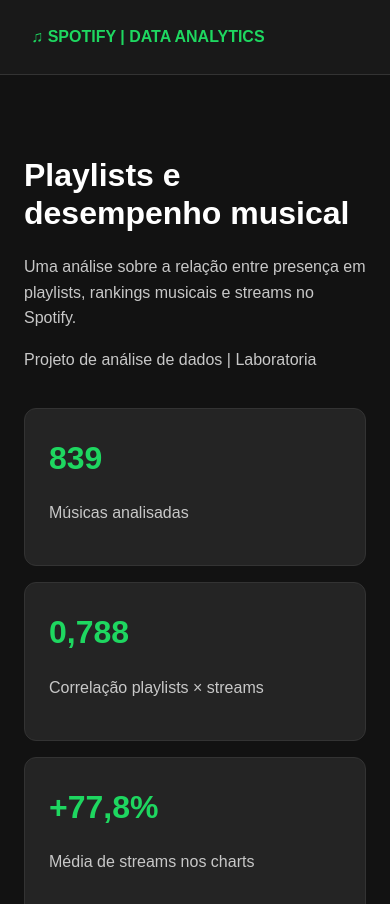
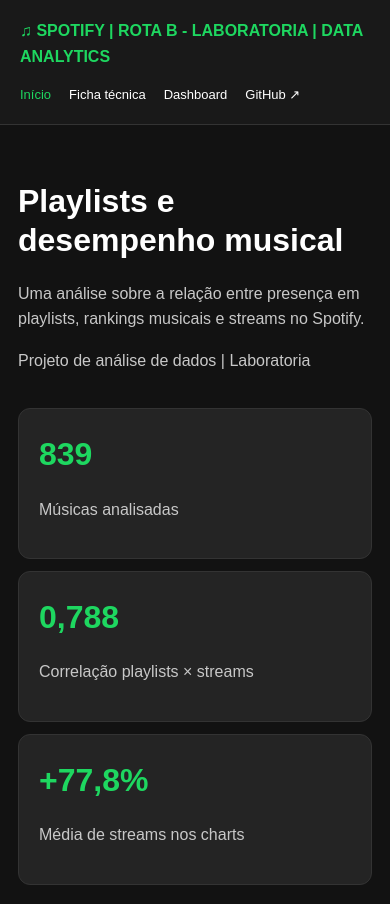
Before and after one commit to Janaina01/spotify-playlist-analysis, a plain HTML site: page index.html in a window 390 px wide. Shown: the top 904 px of the page. Drawn offline with Linux system fonts and the light colour scheme.

Commit message:
feat: refatora e acrescenta responsividade

```diff
--- a/index.html
+++ b/index.html
@@ -6,6 +6,54 @@
   <meta name="viewport" content="width=device-width, initial-scale=1">
   <title>Spotify | Análise de Dados</title>
   <style>
+
+    /* Navegação */
+    .site-header {
+      padding: 18px 6%;
+      background: #191919;
+      border-bottom: 1px solid #333;
+    }
+
+    .header-content {
+      max-width: 1100px;
+      margin: auto;
+      display: flex;
+      align-items: center;
+      justify-content: space-between;
+      gap: 20px;
+    }
+
+    .logo {
+      color: #1ed760;
+      font-weight: bold;
+      text-decoration: none;
+    }
+
+    nav {
+      display: flex;
+      flex-wrap: wrap;
+      gap: 22px;
+    }
+
+    nav a {
+      color: #fff;
+      text-decoration: none;
+      font-size: 14px;
+    }
+
+    nav a:hover,
+    nav a[aria-current="page"] {
+      color: #1ed760;
+    }
+
+    html {
+      scroll-behavior: smooth;
+    }
+
+    #dashboard {
+      scroll-margin-top: 30px;
+    }
+
     * { box-sizing: border-box; }
     body {
       margin: 0;
@@ -49,14 +97,96 @@
       font-weight: bold;
     }
     footer { text-align: center; padding: 30px; color: #999; }
+
+
+    /* Responsividade */
+    @media (max-width: 768px) {
+      .site-header {
+        padding: 18px 20px;
+      }
+
+      .header-content {
+        flex-direction: column;
+        align-items: flex-start;
+        gap: 16px;
+      }
+
+      nav {
+        gap: 12px 18px;
+      }
+
+      nav a {
+        font-size: 13px;
+      }
+
+      main {
+        padding: 36px 18px;
+      }
+
+      h1 {
+        font-size: 32px;
+        line-height: 1.2;
+      }
+
+      h2 {
+        font-size: 23px;
+      }
+
+      .cards {
+        grid-template-columns: 1fr;
+        gap: 12px;
+      }
+
+      .card {
+        padding: 20px;
+      }
+
+      .links {
+        flex-direction: column;
+      }
+
+      .button {
+        text-align: center;
+      }
+
+      #dashboard img {
+        width: 100%;
+        height: auto;
+      }
+    }
+
+    @media (max-width: 380px) {
+      nav {
+        gap: 10px;
+      }
+
+      nav a {
+        font-size: 12px;
+      }
+    }
+
   </style>
 </head>
 <body>
-  <header>
-    <div class="logo">♫ SPOTIFY | DATA ANALYTICS</div>
-  </header>
 
-  <main>
+<header class="site-header">
+  <div class="header-content">
+    <a class="logo" href="index.html">
+      ♫ SPOTIFY | ROTA B - LABORATORIA | DATA ANALYTICS
+    </a>
+
+    <nav aria-label="Navegação principal">
+      <a href="index.html" aria-current="page">Início</a>
+      <a href="ficha-tecnica.html">Ficha técnica</a>
+      <a href="#dashboard">Dashboard</a>
+      <a href="https://github.com/Janaina01/spotify-playlist-analysis"
+         target="_blank"
+         rel="noopener noreferrer">GitHub ↗</a>
+    </nav>
+  </div>
+</header>
+
+<main>
     <h1>Playlists e desempenho musical</h1>
     <p>
       Uma análise sobre a relação entre presença em
```
Also changed, not shown: ficha-tecnica.html (+4 -4 lines), 1 other file.
